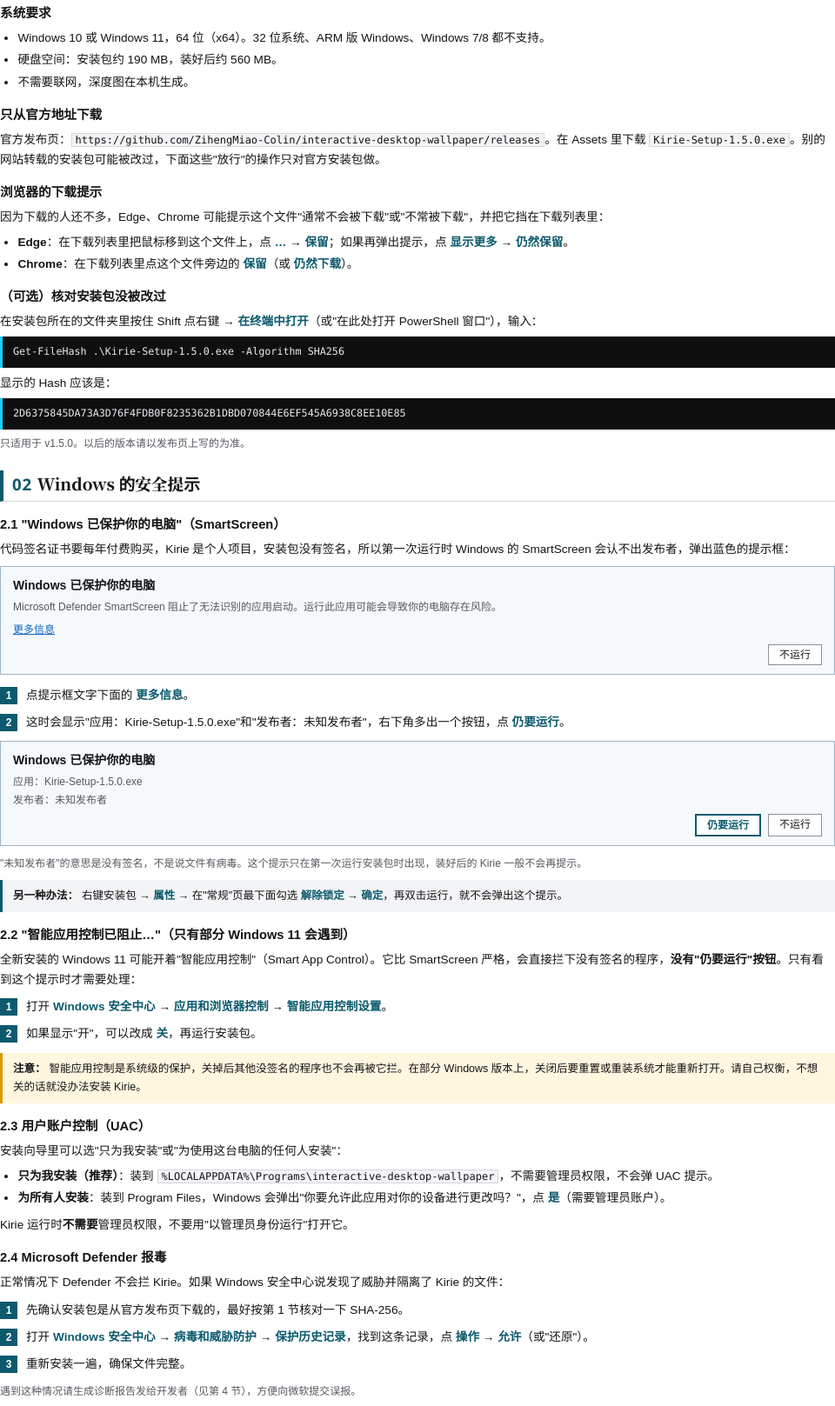
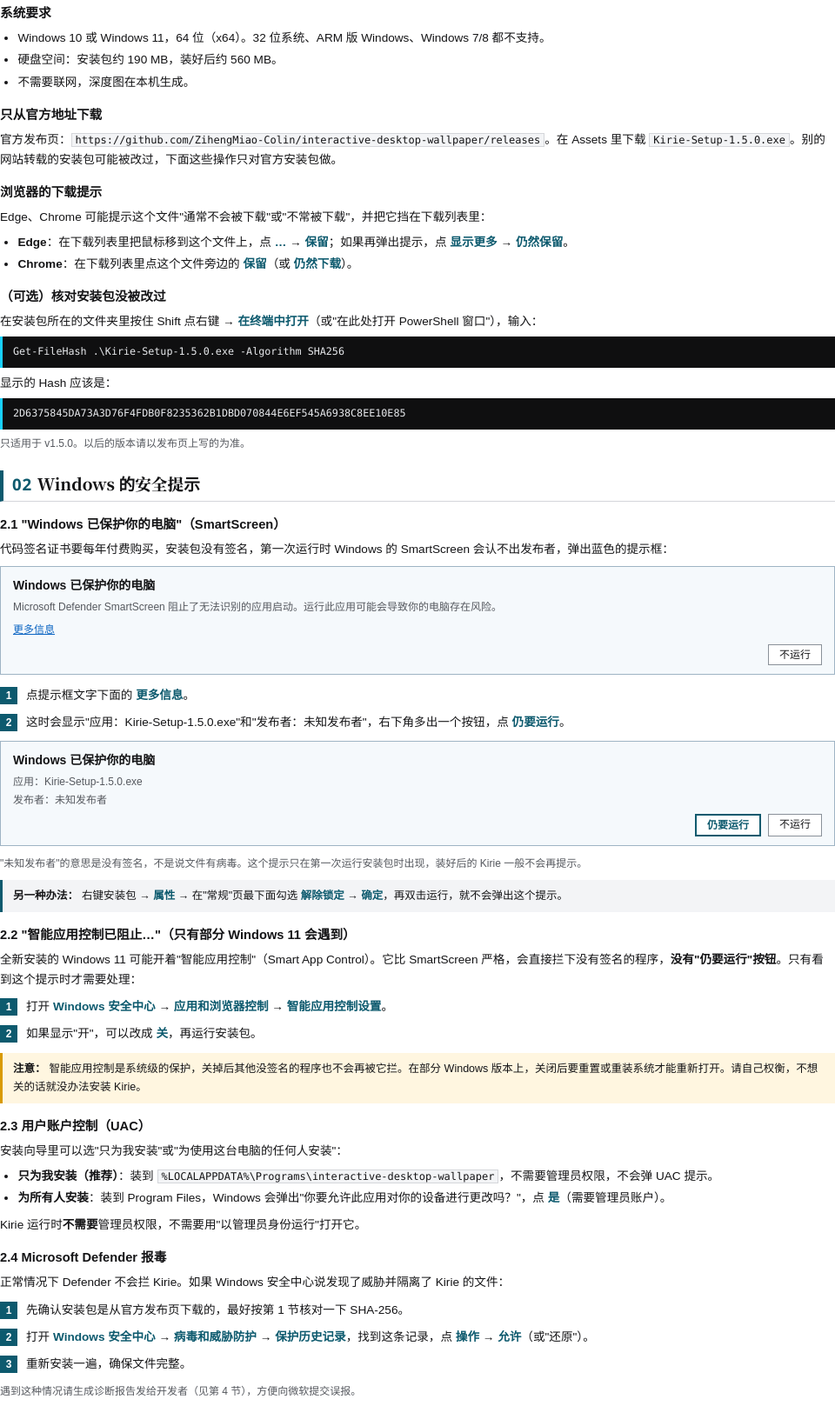
Before and after one commit to ZihengMiao-Colin/interactive-desktop-wallpaper, an Electron app: page docs/install/install-guide.html in a window 960 px wide. Shown: the part 357-1974 px from the top of the page at 87% size. Drawn offline with Linux system fonts and the light colour scheme; a web font is replaced by a local one.

Commit message:
docs: README 加下载安装说明，更新安装注意事项文字
README 中英文版加"下载安装"小节，链接到 Releases 和安装注意事项 PDF。
安装注意事项按用户的修改删掉几处多余的话，重新导出 PDF。

Co-Authored-By: Claude Opus 5.5 <noreply@anthropic.com>

```diff
--- a/docs/install/install-guide.html
+++ b/docs/install/install-guide.html
@@ -170,10 +170,10 @@
 </ul>
 
 <h3>只从官方地址下载</h3>
-<p>官方发布页：<span class="path">https://github.com/ZihengMiao-Colin/interactive-desktop-wallpaper/releases</span>。在 Assets 里下载 <code>Kirie-Setup-1.5.0.exe</code>。别的网站转载的安装包可能被改过，下面这些"放行"的操作只对官方安装包做。</p>
+<p>官方发布页：<span class="path">https://github.com/ZihengMiao-Colin/interactive-desktop-wallpaper/releases</span>。在 Assets 里下载 <code>Kirie-Setup-1.5.0.exe</code>。别的网站转载的安装包可能被改过，下面这些操作只对官方安装包做。</p>
 
 <h3>浏览器的下载提示</h3>
-<p>因为下载的人还不多，Edge、Chrome 可能提示这个文件"通常不会被下载"或"不常被下载"，并把它挡在下载列表里：</p>
+<p>Edge、Chrome 可能提示这个文件"通常不会被下载"或"不常被下载"，并把它挡在下载列表里：</p>
 <ul>
   <li><b>Edge</b>：在下载列表里把鼠标移到这个文件上，点 <span class="ui">…</span> → <span class="ui">保留</span>；如果再弹出提示，点 <span class="ui">显示更多</span> → <span class="ui">仍然保留</span>。</li>
   <li><b>Chrome</b>：在下载列表里点这个文件旁边的 <span class="ui">保留</span>（或 <span class="ui">仍然下载</span>）。</li>
@@ -190,7 +190,7 @@
 <h2 class="serif"><span class="num en">02</span>Windows 的安全提示</h2>
 
 <h3>2.1 "Windows 已保护你的电脑"（SmartScreen）</h3>
-<p>代码签名证书要每年付费购买，Kirie 是个人项目，安装包没有签名，所以第一次运行时 Windows 的 SmartScreen 会认不出发布者，弹出蓝色的提示框：</p>
+<p>代码签名证书要每年付费购买，安装包没有签名，第一次运行时 Windows 的 SmartScreen 会认不出发布者，弹出蓝色的提示框：</p>
 <div class="mock">
   <p class="title">Windows 已保护你的电脑</p>
   <p class="body">Microsoft Defender SmartScreen 阻止了无法识别的应用启动。运行此应用可能会导致你的电脑存在风险。</p>
@@ -223,7 +223,7 @@
   <li><b>只为我安装（推荐）</b>：装到 <span class="path">%LOCALAPPDATA%\Programs\interactive-desktop-wallpaper</span>，不需要管理员权限，不会弹 UAC 提示。</li>
   <li><b>为所有人安装</b>：装到 Program Files，Windows 会弹出"你要允许此应用对你的设备进行更改吗？"，点 <span class="ui">是</span>（需要管理员账户）。</li>
 </ul>
-<p>Kirie 运行时<b>不需要</b>管理员权限，不要用"以管理员身份运行"打开它。</p>
+<p>Kirie 运行时<b>不需要</b>管理员权限，不需要用"以管理员身份运行"打开它。</p>
 
 <h3>2.4 Microsoft Defender 报毒</h3>
 <p>正常情况下 Defender 不会拦 Kirie。如果 Windows 安全中心说发现了威胁并隔离了 Kirie 的文件：</p>
```
Also changed, not shown: README.en.md (+6 -0 lines), README.md, 1 other file.
